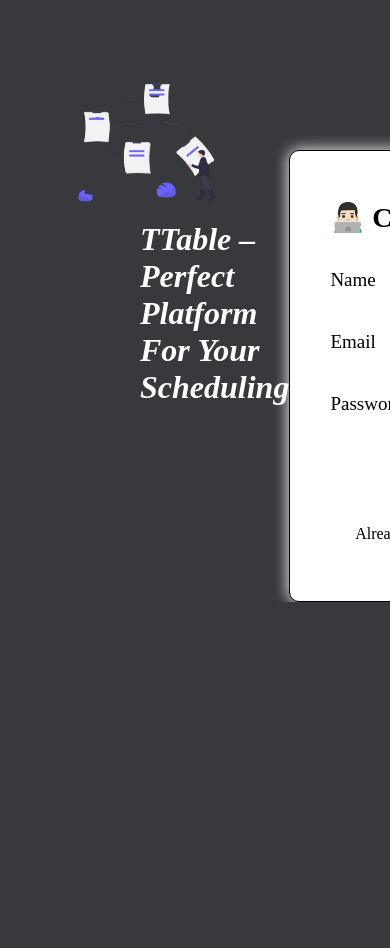
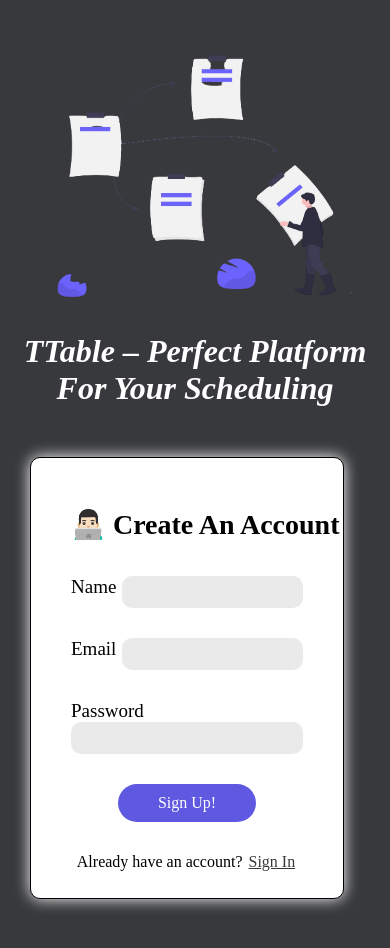
Before and after one commit to msaaddev/TTable, a React (Create React App) app in the folder frontend/: page / in a window 390 px wide. Before the commit the page ends 844 px from the top, so only its background shows below. Built offline with nearby package versions, Linux system fonts and the light colour scheme; a web font is replaced by a local one.

Commit message:
📦 NEW: responsive styles

```diff
--- a/frontend/src/styles/homepage.css
+++ b/frontend/src/styles/homepage.css
@@ -138,3 +138,35 @@
     padding: 8px 20px;
     border-radius: 10px;
 }
+
+/* responsive styles */
+
+@media screen and (max-width: 992px) {
+    .hp_container {
+        display: flex;
+        flex-direction: column;
+        justify-content: center;
+    }
+
+    .hp_sub_container_1 {
+        margin: 30px 0px 0px 0px;
+        flex: 1;
+    }
+
+    #hp_homepage_img {
+        width: 100%;
+    }
+
+    #tagline {
+        color: #ffffff;
+        font-style: italic;
+        margin: 0px;
+        text-align: center;
+    }
+
+    .hp_sign_up {
+        margin: 50px 30px 50px 30px;
+        width: 80%;
+        height: 100%;
+    }
+}
```
